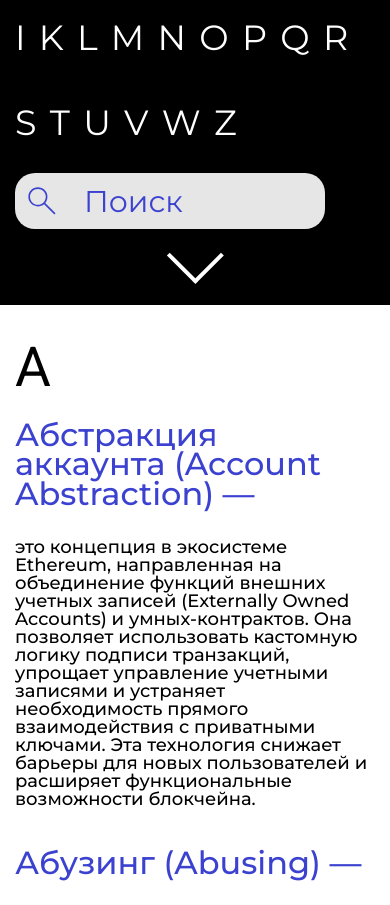
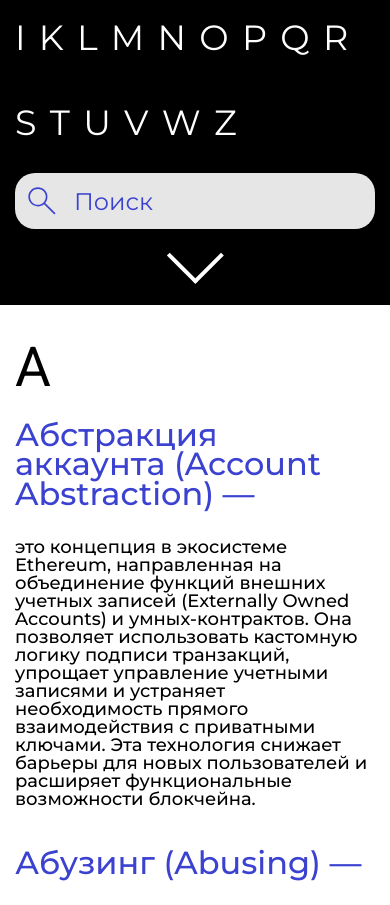
Before and after one commit to Pavel-Baranenko/DUBASOV, a plain HTML site: page glossary.html in a window 390 px wide. Shown: the part 1226-2131 px from the top of the page. Drawn offline with Linux system fonts and the light colour scheme.

Commit message:
glossary mobile fix

```diff
--- a/css/glossary.css
+++ b/css/glossary.css
@@ -2512,6 +2512,24 @@ input:checked+label:after {
     height: 100svh;
   }
 
+  .search {
+    max-width: 100%;
+    width: 100%;
+    gap: 10px;
+
+    input {
+      width: 100%;
+      font-size: 24px;
+      line-height: 1;
+      height: 43px;
+    }
+
+    input::placeholder {
+      font-weight: 400;
+      font-size: 24px;
+      color: #3c42d0;
+    }
+  }
 
   .result {
     padding: 50px 0;
```
Also changed, not shown: glossary.js.
